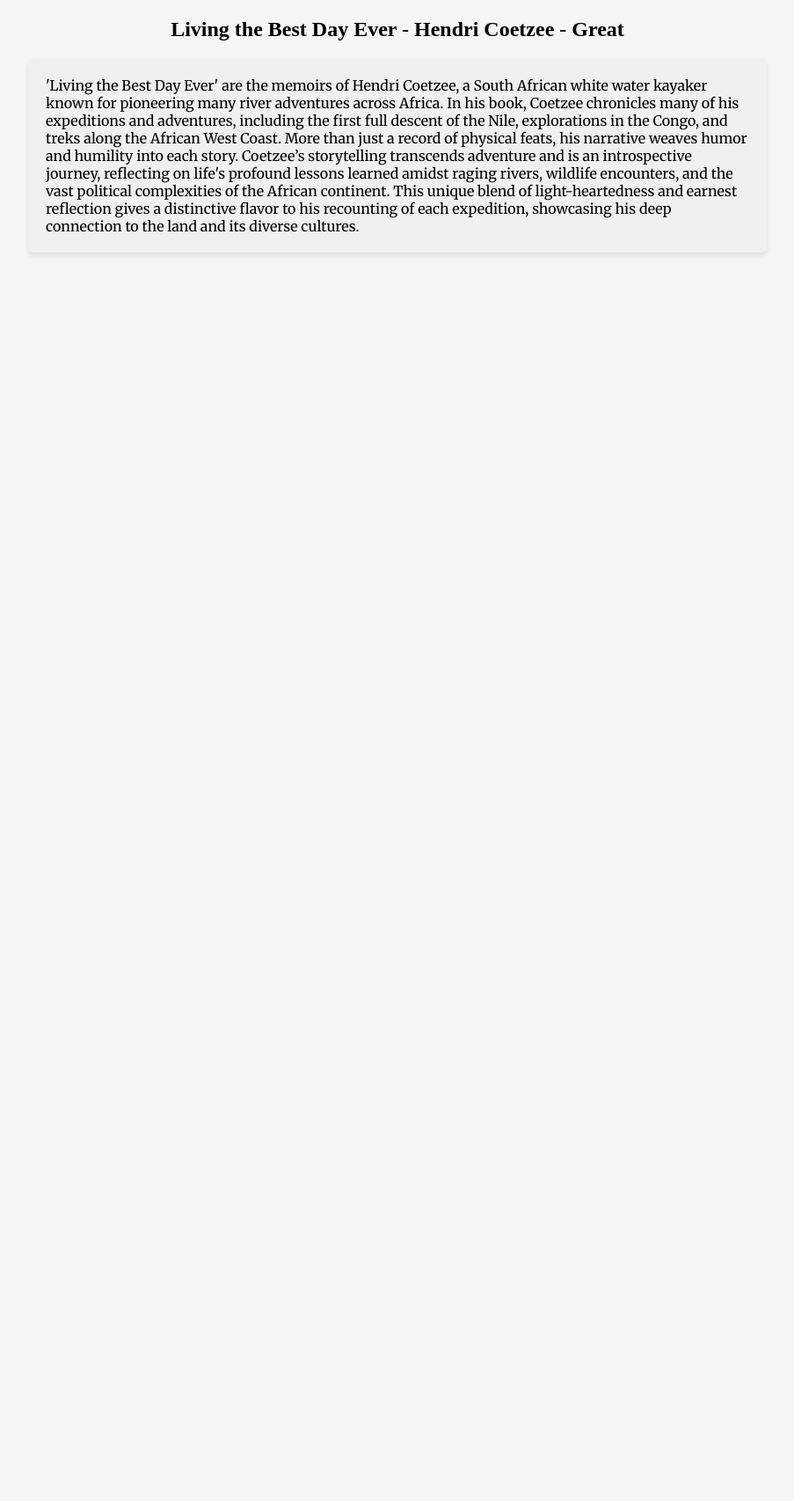
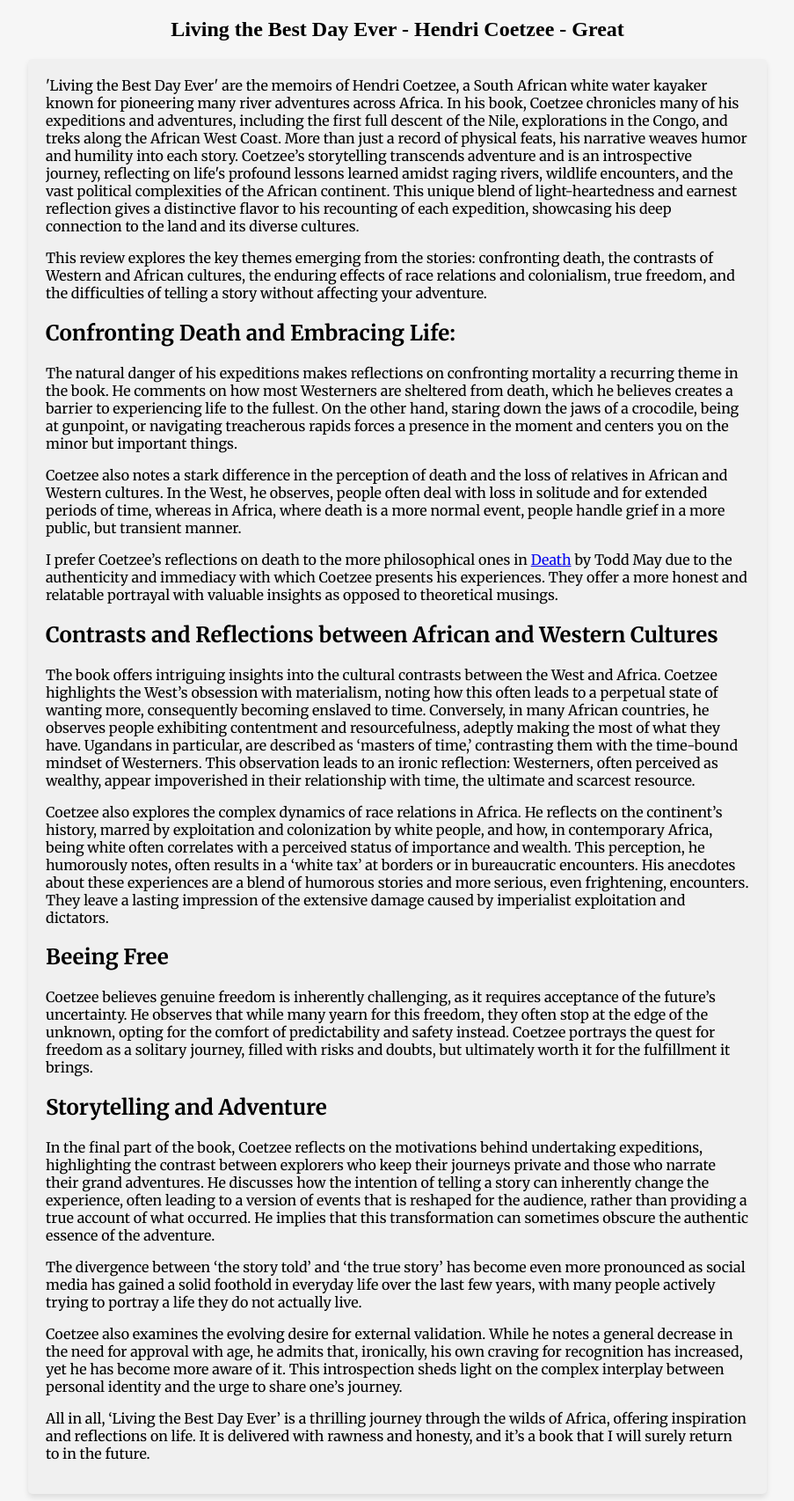
Before and after one commit to Kortelange/webpage, a Jekyll site: the page built from _books/living_the_best_day_ever.md, in a window 1280 px wide. Shown: the whole page at 88% size, without its empty margins (188-1091 px from the left). Built offline with Jekyll 4.4.1, drawn with Linux system fonts in a browser that asks for light colours; before the commit the page ends 900 px from its top, so only the background shows below that.

Commit message:
Finish 'Living the Best Day Ever.'

```diff
--- a/_books/living_the_best_day_ever.md
+++ b/_books/living_the_best_day_ever.md
@@ -6,3 +6,30 @@ rating: 4
 short_review: "'Living the Best Day Ever' are the memoirs of Hendri Coetzee, a South African white water kayaker known for pioneering many river adventures across Africa. In his book, Coetzee  chronicles many of his expeditions and adventures, including the first full descent of the Nile, explorations in the Congo, and treks along the African West Coast. More than just a record of physical feats, his narrative weaves humor and humility into each story. Coetzee’s storytelling transcends adventure and is an introspective journey, reflecting on life's profound lessons learned amidst raging rivers, wildlife encounters, and the vast political complexities of the African continent. This unique blend of light-heartedness and earnest reflection gives a distinctive flavor to his recounting of each expedition, showcasing his deep connection to the land and its diverse cultures."
 long_review: true
 ---
+
+This review explores the key themes emerging from the stories: confronting death, the contrasts of Western and African cultures, the enduring effects of race relations and colonialism, true freedom, and the difficulties of telling a story without affecting your adventure.
+
+## Confronting Death and Embracing Life:
+
+The natural danger of his expeditions makes reflections on confronting mortality a recurring theme in the book. He comments on how most Westerners are sheltered from death, which he believes creates a barrier to experiencing life to the fullest. On the other hand, staring down the jaws of a crocodile, being at gunpoint, or navigating treacherous rapids forces a presence in the moment and centers you on the minor but important things.
+
+Coetzee also notes a stark difference in the perception of death and the loss of relatives in African and Western cultures. In the West, he observes, people often deal with loss in solitude and for extended periods of time, whereas in Africa, where death is a more normal event, people handle grief in a more public, but transient manner.
+
+I prefer Coetzee's reflections on death to the more philosophical ones in [Death](./death.html) by Todd May due to the authenticity and immediacy with which Coetzee presents his experiences. They offer a more honest and relatable portrayal with valuable insights as opposed to theoretical musings.
+
+## Contrasts and Reflections between African and Western Cultures
+The book offers intriguing insights into the cultural contrasts between the West and Africa. Coetzee highlights the West's obsession with materialism, noting how this often leads to a perpetual state of wanting more, consequently becoming enslaved to time. Conversely, in many African countries, he observes people exhibiting contentment and resourcefulness, adeptly making the most of what they have. Ugandans in particular, are described as 'masters of time,' contrasting them with the time-bound mindset of Westerners. This observation leads to an ironic reflection: Westerners, often perceived as wealthy, appear impoverished in their relationship with time, the ultimate and scarcest resource.
+
+Coetzee also explores the complex dynamics of race relations in Africa. He reflects on the continent's history, marred by exploitation and colonization by white people, and how, in contemporary Africa, being white often correlates with a perceived status of importance and wealth. This perception, he humorously notes, often results in a ‘white tax’ at borders or in bureaucratic encounters. His anecdotes about these experiences are a blend of humorous stories and more serious, even frightening, encounters. They leave a lasting impression of the extensive damage caused by imperialist exploitation and dictators.
+
+## Beeing Free
+Coetzee believes genuine freedom is inherently challenging, as it requires acceptance of the future's uncertainty. He observes that while many yearn for this freedom, they often stop at the edge of the unknown, opting for the comfort of predictability and safety instead. Coetzee portrays the quest for freedom as a solitary journey, filled with risks and doubts, but ultimately worth it for the fulfillment it brings.
+
+## Storytelling and Adventure
+In the final part of the book, Coetzee reflects on the motivations behind undertaking expeditions, highlighting the contrast between explorers who keep their journeys private and those who narrate their grand adventures. He discusses how the intention of telling a story can inherently change the experience, often leading to a version of events that is reshaped for the audience, rather than providing a true account of what occurred. He implies that this transformation can sometimes obscure the authentic essence of the adventure.
+
+The divergence between 'the story told' and 'the true story' has become even more pronounced as social media has gained a solid foothold in everyday life over the last few years, with many people actively trying to portray a life they do not actually live.
+
+Coetzee also examines the evolving desire for external validation. While he notes a general decrease in the need for approval with age, he admits that, ironically, his own craving for recognition has increased, yet he has become more aware of it. This introspection sheds light on the complex interplay between personal identity and the urge to share one's journey.
+
+All in all, 'Living the Best Day Ever' is a thrilling journey through the wilds of Africa, offering inspiration and reflections on life. It is delivered with rawness and honesty, and it's a book that I will surely return to in the future.
```
